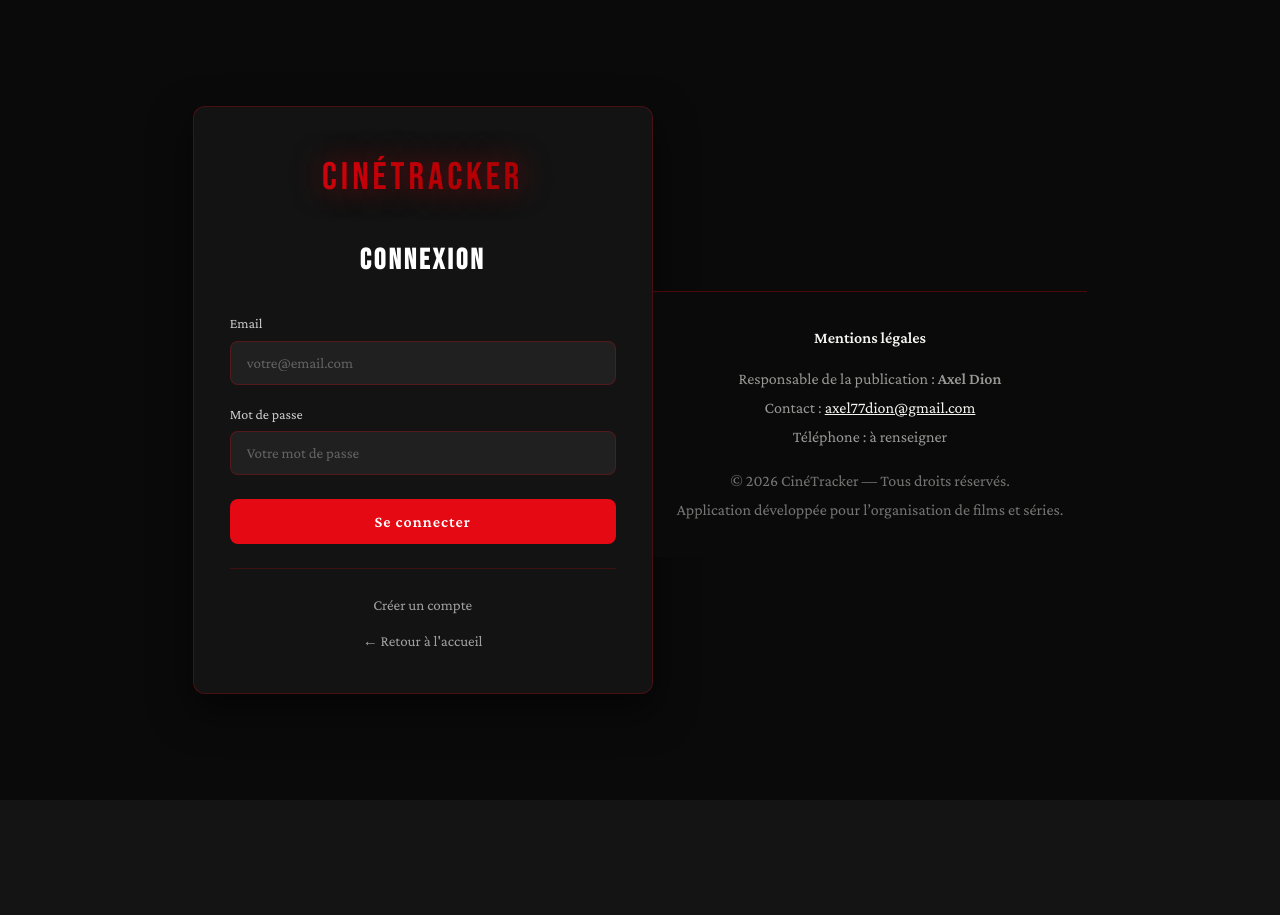
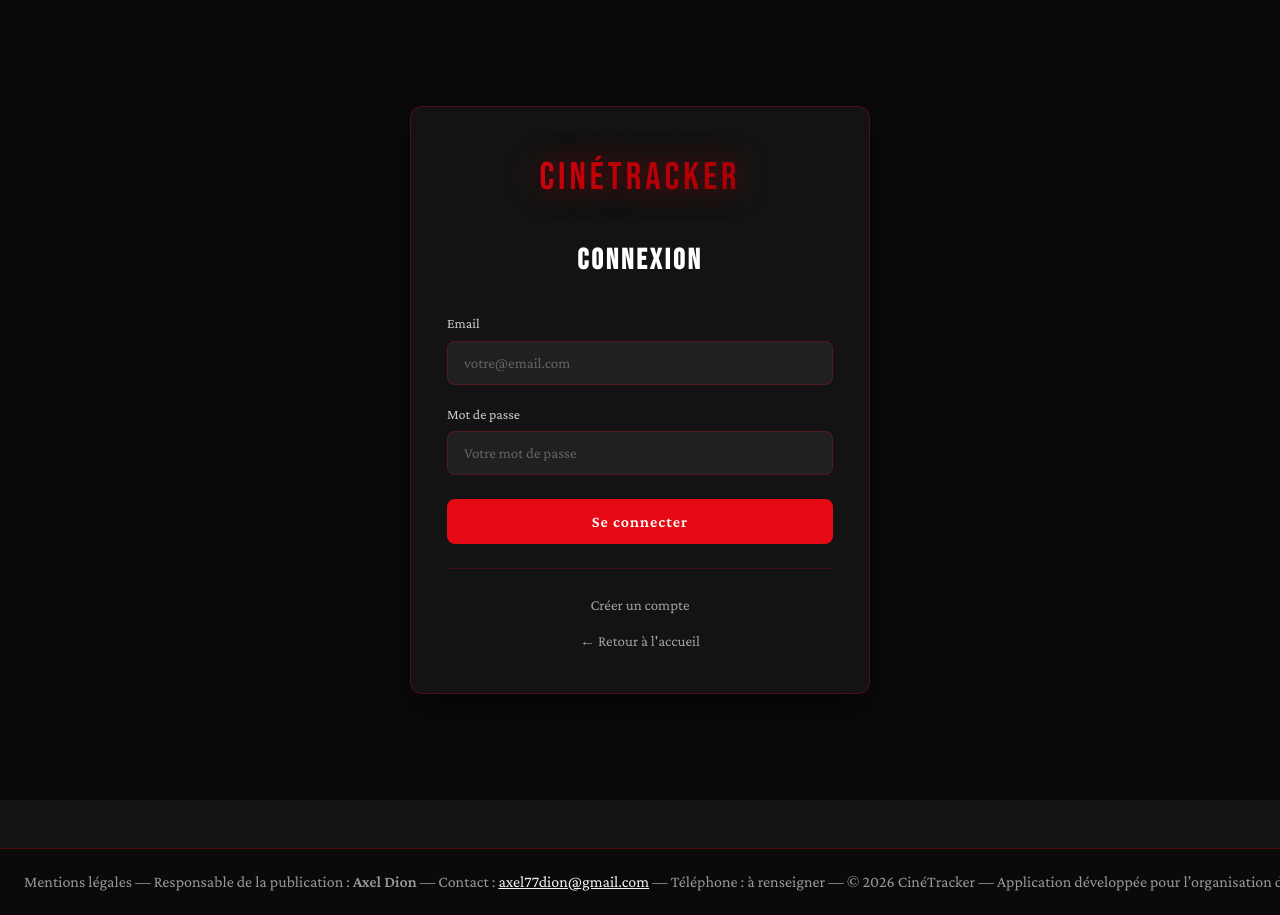
Before and after one commit to Blaze1639/CinetrackerReact, a React (Vite) app in the folder frontend/: page /connexion in a window 1280 px wide. Before the commit the page ends 800 px from the top, so only its background shows below. Built offline with nearby package versions, Linux system fonts and the light colour scheme; no server answers.

Commit message:
footer style

```diff
--- a/frontend/src/components/Footer.jsx
+++ b/frontend/src/components/Footer.jsx
@@ -5,30 +5,19 @@ export default function Footer() {
     <footer
       style={{
         marginTop: '3rem',
-        padding: '2rem 1.5rem',
+        padding: '1.25rem 1.5rem',
         background: '#0a0a0a',
         borderTop: '1px solid rgba(229, 9, 20, 0.3)',
-        color: 'rgba(245, 245, 241, 0.8)',
+        color: 'rgba(245, 245, 241, 0.9)',
         textAlign: 'center',
         fontSize: '0.95rem',
-        lineHeight: 1.8,
+        whiteSpace: 'nowrap',
+        overflow: 'hidden',
+        textOverflow: 'ellipsis',
       }}
     >
-      <p style={{ margin: 0, fontWeight: 700, color: '#f5f5f1' }}>Mentions légales</p>
-      <p style={{ margin: '0.75rem 0 0' }}>
-        Responsable de la publication : <strong>Axel Dion</strong>
-      </p>
       <p style={{ margin: 0 }}>
-        Contact : <a href="mailto:axel77dion@gmail.com" style={{ color: '#f5f5f1' }}>axel77dion@gmail.com</a>
-      </p>
-      <p style={{ margin: 0 }}>
-        Téléphone : <span>à renseigner</span>
-      </p>
-      <p style={{ margin: '1rem 0 0', opacity: 0.75 }}>
-        © {currentYear} CinéTracker — Tous droits réservés.
-      </p>
-      <p style={{ margin: 0, opacity: 0.75 }}>
-        Application développée pour l’organisation de films et séries.
+        Mentions légales — Responsable de la publication : <strong>Axel Dion</strong> — Contact : <a href="mailto:axel77dion@gmail.com" style={{ color: '#f5f5f1' }}>axel77dion@gmail.com</a> — Téléphone : <span>à renseigner</span> — © {currentYear} CinéTracker — Application développée pour l’organisation de films et séries.
       </p>
     </footer>
   )
--- a/frontend/src/pages/Auth.jsx
+++ b/frontend/src/pages/Auth.jsx
@@ -27,8 +27,9 @@ export default function Auth({ mode }) {
   const f = (k) => ({ value: form[k], onChange: e => setForm(p => ({...p, [k]: e.target.value})) })
 
   return (
-    <div style={{ minHeight:'100vh', background:'#0a0a0a', display:'flex', alignItems:'center', justifyContent:'center', padding:'24px' }}>
-      <div className={isLogin ? 'login-container' : 'inscription-container'}>
+    <>
+      <div style={{ minHeight:'100vh', background:'#0a0a0a', display:'flex', alignItems:'center', justifyContent:'center', padding:'24px' }}>
+        <div className={isLogin ? 'login-container' : 'inscription-container'}>
         <div className="logo">CINÉTRACKER</div>
         <h1>{isLogin ? 'Connexion' : 'Créer un compte'}</h1>
 
@@ -61,8 +62,9 @@ export default function Auth({ mode }) {
             : <><Link to="/connexion">J'ai déjà un compte</Link><Link to="/">← Retour à l'accueil</Link></>
           }
         </div>
+        </div>
       </div>
       <Footer />
-    </div>
+    </>
   )
 }
```
